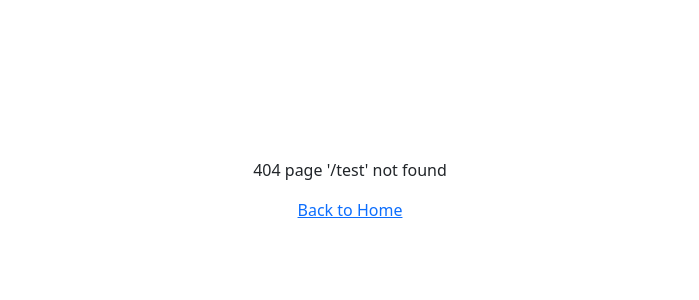
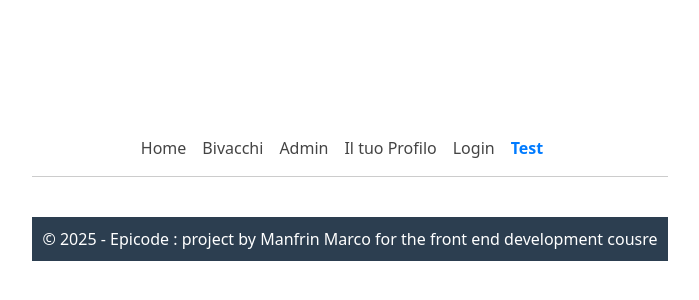
Before and after one commit to marcomanfrin/FrontEndProj, a React (Vite) app in the folder FrontEndProjMM/: page /test in a window 1280 px wide. Before the commit this address had no page. Shown: the part 210-510 px from the top of the page, without its empty margins (290-989 px from the left). Built offline with nearby package versions, Linux system fonts and the light colour scheme.

Commit message:
test page added

```diff
--- a/FrontEndProjMM/src/App.jsx
+++ b/FrontEndProjMM/src/App.jsx
@@ -10,6 +10,7 @@ import NotFound from "./pages/NotFound"
 import ProductDetail from "./pages/ProductDetail"
 import Profile from "./pages/Profile"
 import Layout from "./layout/Layout"
+import Test from "./pages/test"
 
 function App() {
   return (
@@ -21,6 +22,7 @@ function App() {
         <Route path="/admin" element={<Admin />} />
         <Route path="/profile" element={<Profile />} />
         <Route path="/login" element={<Login />} />
+        <Route path="/test" element={<Test />} />
 
       </Route>
       {/* Grazie al Nested Routing posso raggruppare quali pagine debbano condividere delle componenti UI di layout "fisse" */}
--- a/FrontEndProjMM/src/Layout/Navbar.jsx
+++ b/FrontEndProjMM/src/Layout/Navbar.jsx
@@ -30,6 +30,9 @@ function Navbar() {
         <NavLink to="/login" style={({ isActive }) => (isActive ? { ...linkStyle, ...activeStyle } : linkStyle)}>
           Login
         </NavLink>
+        <NavLink to="/test" style={({ isActive }) => (isActive ? { ...linkStyle, ...activeStyle } : linkStyle)}>
+          Test
+        </NavLink>
       </nav>
     </>
   )
--- /dev/null
+++ b/FrontEndProjMM/src/pages/test.jsx
@@ -0,0 +1,7 @@
+
+
+const Test = () => {
+  return (<></>)
+}
+
+export default Test
```
